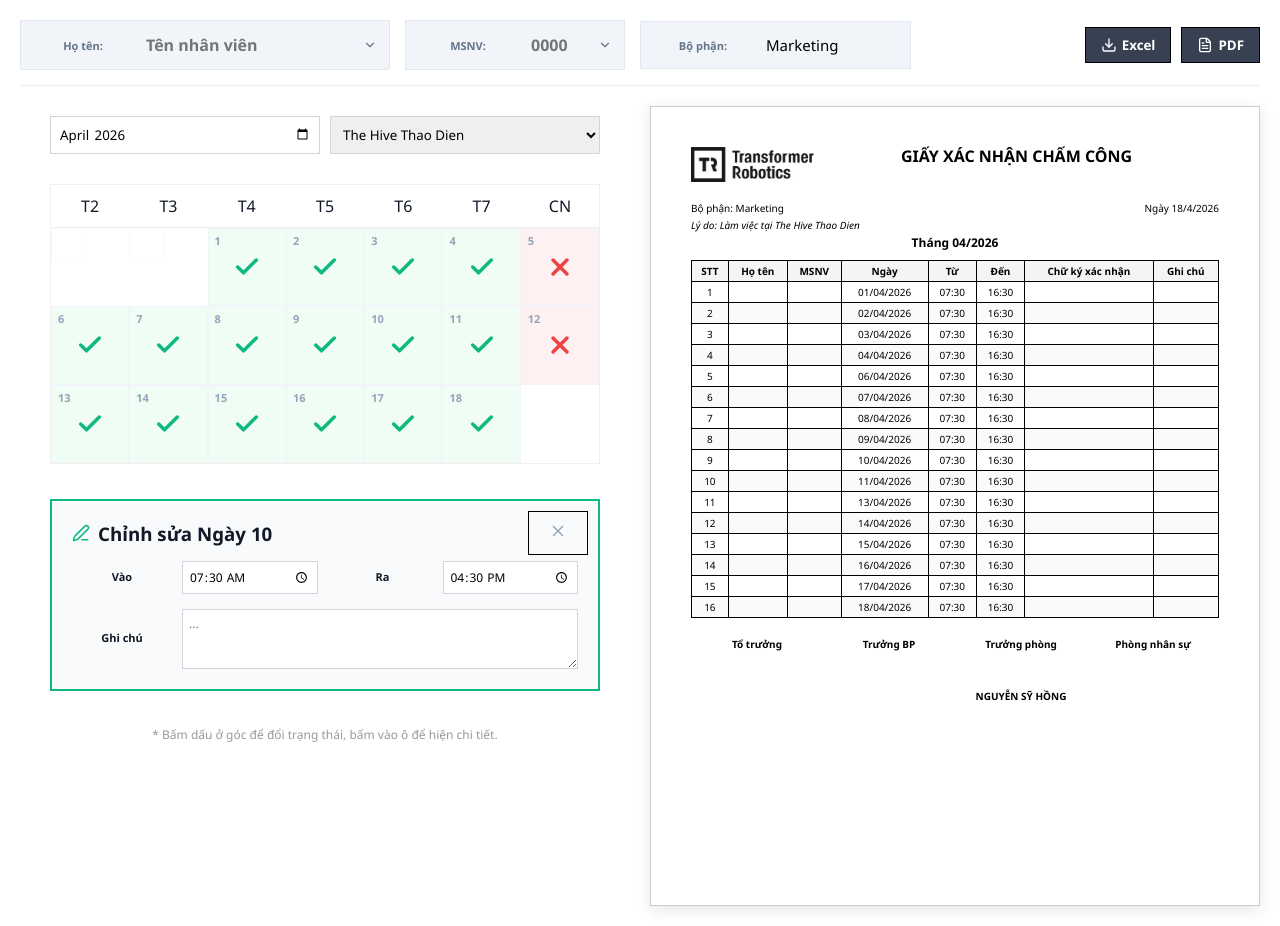
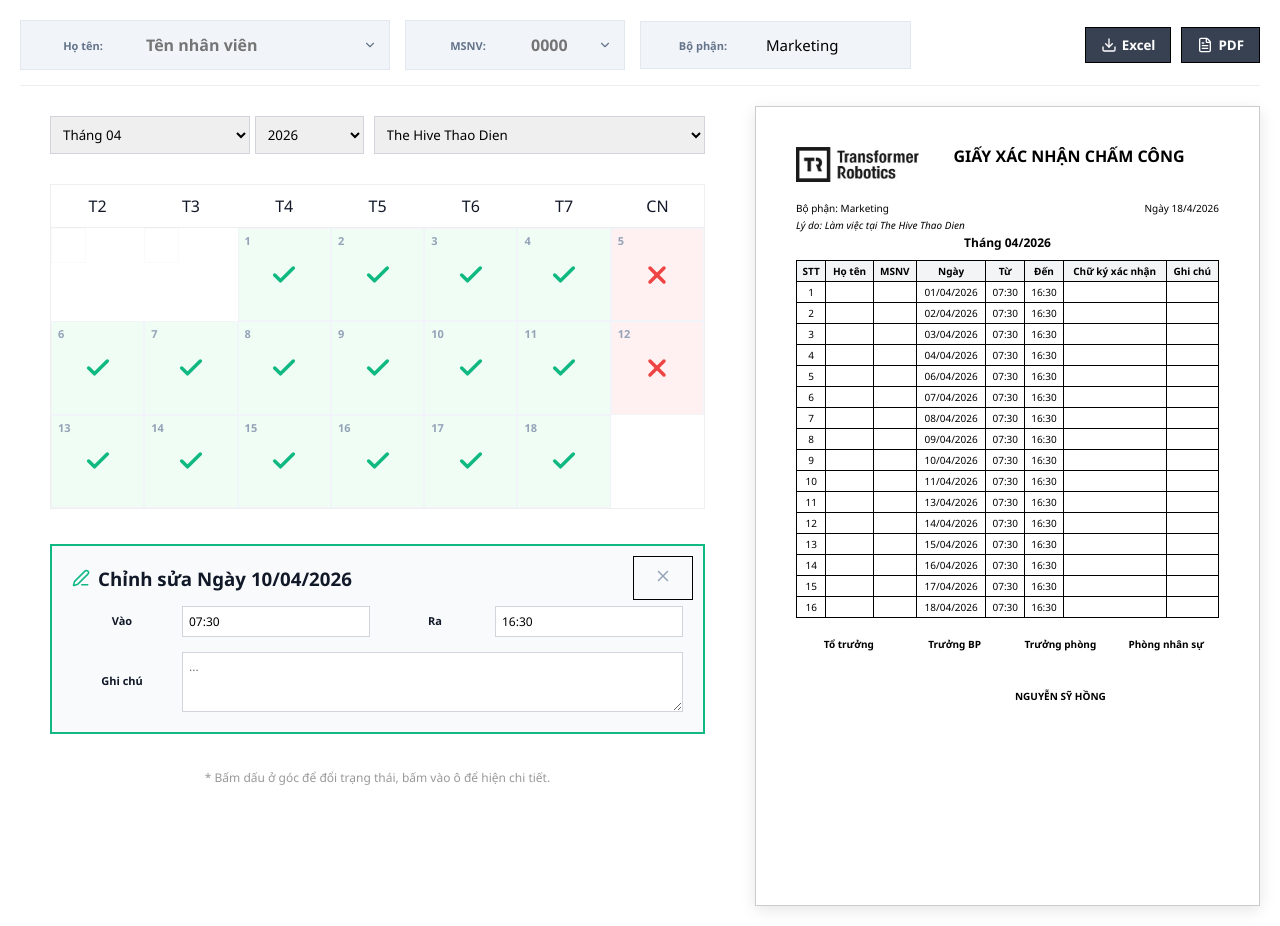
Before and after one commit to NgocTriTruong/ChamCong, a React (Vite) app: page / in a window 1280 px wide. Both pictures are taken after a click on the element "10". Built offline with nearby package versions, Linux system fonts and the light colour scheme.

Commit message:
feat: complete custom 24h fixes, Vietnamese month selectors, and full date modal title

```diff
--- a/src/App.tsx
+++ b/src/App.tsx
@@ -21,7 +21,8 @@ const EMPLOYEES = [
     { msnv: "02676", name: "Dương Ánh Hồng" },
     { msnv: "02679", name: "Võ Văn Sâm" },
     { msnv: "02680", name: "Nguyễn Quý Như Ý" },
-    { msnv: "02681", name: "Phạm Thùy Khánh Ngọc" }
+    { msnv: "02681", name: "Phạm Thùy Khánh Ngọc" },
+    { msnv: "00000", name: "Trương Ngọc Trí" },
 ];
 
 const exportToExcelFormat = async (entryData: any, user: any) => {
@@ -163,7 +164,28 @@ export default function App() {
                 <div className="dashboard-grid">
                     <div className="auth-card" style={{ padding: 0, border: 'none' }}>
                         <div style={{ display: 'flex', gap: 10, marginBottom: 15, padding: '0 20px' }}>
-                            <input type="month" value={month} onChange={e => setMonth(e.target.value)} style={{ flex: 1 }} />
+                            <div style={{ display: 'flex', flex: 1, gap: 5 }}>
+                                <select
+                                    value={month.split('-')[1]}
+                                    onChange={e => setMonth(`${month.split('-')[0]}-${e.target.value}`)}
+                                    style={{ flex: 2 }}
+                                >
+                                    {Array.from({ length: 12 }, (_, i) => {
+                                        const mm = (i + 1).toString().padStart(2, '0');
+                                        return <option key={mm} value={mm}>Tháng {mm}</option>;
+                                    })}
+                                </select>
+                                <select
+                                    value={month.split('-')[0]}
+                                    onChange={e => setMonth(`${e.target.value}-${month.split('-')[1]}`)}
+                                    style={{ flex: 1 }}
+                                >
+                                    {Array.from({ length: 10 }, (_, i) => {
+                                        const y = (new Date().getFullYear() - 5 + i).toString();
+                                        return <option key={y} value={y}>{y}</option>;
+                                    })}
+                                </select>
+                            </div>
                             <select value={location} onChange={e => setLocation(e.target.value)} style={{ flex: 1 }}>{LOCATIONS.map(l => <option key={l}>{l}</option>)}</select>
                         </div>
                         <div className="clean-calendar" style={{ margin: '0 20px' }}>
@@ -192,15 +214,15 @@ export default function App() {
                         {editingIdx !== null && (
                             <div style={{ background: '#f8fafc', padding: 20, marginTop: 20, margin: '20px 20px 0 20px', border: '2px solid #10b981', position: 'relative' }}>
                                 <button onClick={() => setEditingIdx(null)} style={{ position: 'absolute', top: 10, right: 10, background: 'none', color: '#94a3b8' }}><CloseIcon size={18} /></button>
-                                <h3 style={{ marginBottom: 15, display: 'flex', alignItems: 'center', gap: 8 }}><Edit3 size={18} color="#10b981" /> Chỉnh sửa Ngày {new Date(daysData[editingIdx].date).getDate()}</h3>
+                                <h3 style={{ marginBottom: 15, display: 'flex', alignItems: 'center', gap: 8 }}><Edit3 size={18} color="#10b981" /> Chỉnh sửa Ngày {format(new Date(daysData[editingIdx].date), 'dd/MM/yyyy')}</h3>
                                 <div style={{ display: 'grid', gridTemplateColumns: '1fr 1fr', gap: 15, marginBottom: 15 }}>
                                     <div className="user-input-group">
                                         <label>Vào</label>
-                                        <input type="time" value={daysData[editingIdx].startTime} onChange={e => { const n = [...daysData]; n[editingIdx].startTime = e.target.value; setDaysData(n); }} lang="vi-VN" />
+                                        <input type="text" placeholder="07:30" value={daysData[editingIdx].startTime} onChange={e => { const n = [...daysData]; n[editingIdx].startTime = e.target.value; setDaysData(n); }} />
                                     </div>
                                     <div className="user-input-group">
                                         <label>Ra</label>
-                                        <input type="time" value={daysData[editingIdx].endTime} onChange={e => { const n = [...daysData]; n[editingIdx].endTime = e.target.value; setDaysData(n); }} lang="vi-VN" />
+                                        <input type="text" placeholder="16:30" value={daysData[editingIdx].endTime} onChange={e => { const n = [...daysData]; n[editingIdx].endTime = e.target.value; setDaysData(n); }} />
                                     </div>
                                 </div>
                                 <div className="user-input-group"><label>Ghi chú</label><textarea value={daysData[editingIdx].note} placeholder="..." onChange={e => { const n = [...daysData]; n[editingIdx].note = e.target.value; setDaysData(n); }} style={{ minHeight: 60 }} /></div>
@@ -216,7 +238,23 @@ export default function App() {
                         <div style={{ textAlign: 'center', fontWeight: 'bold', fontSize: 12, marginBottom: 10 }}>Tháng {month.split('-')[1]}/{month.split('-')[0]}</div>
                         <table style={{ width: '100%', marginBottom: 20 }}>
                             <thead style={{ background: '#eee' }}><tr><th>STT</th><th>Họ tên</th><th>MSNV</th><th>Ngày</th><th>Từ</th><th>Đến</th><th>Chữ ký xác nhận</th><th>Ghi chú</th></tr></thead>
-                            <tbody>{daysData.filter(d => d.isPresent).map((d, i) => (<tr key={i}><td>{i + 1}</td><td>{user.user_name}</td><td>{user.msnv}</td><td>{format(new Date(d.date), 'dd/MM/yyyy')}</td><td>{d.startTime}</td><td>{d.endTime}</td><td></td><td style={{ textAlign: 'left', whiteSpace: 'pre-wrap' }}>{d.note}</td></tr>))}</tbody>
+                            <tbody>
+                                {daysData.filter(d => d.isPresent).map((d, i) => {
+                                    const isModified = d.startTime !== '07:30' || d.endTime !== '16:30';
+                                    return (
+                                        <tr key={i} style={{ backgroundColor: isModified ? '#fff1f2' : 'transparent', borderLeft: isModified ? '4px solid #ef4444' : 'none' }}>
+                                            <td>{i + 1}</td>
+                                            <td>{user.user_name}</td>
+                                            <td>{user.msnv}</td>
+                                            <td>{format(new Date(d.date), 'dd/MM/yyyy')}</td>
+                                            <td>{d.startTime}</td>
+                                            <td>{d.endTime}</td>
+                                            <td></td>
+                                            <td style={{ textAlign: 'left', whiteSpace: 'pre-wrap' }}>{d.note}</td>
+                                        </tr>
+                                    );
+                                })}
+                            </tbody>
                         </table>
                         <div style={{ display: 'grid', gridTemplateColumns: 'repeat(4, 1fr)', textAlign: 'center', fontWeight: 'bold', fontSize: 10 }}><div>Tổ trưởng</div><div>Trưởng BP</div><div>Trưởng phòng</div><div>Phòng nhân sự</div></div>
                         <div style={{ height: 40 }} /><div style={{ display: 'grid', gridTemplateColumns: 'repeat(4, 1fr)', textAlign: 'center', fontWeight: 'bold', fontSize: 10 }}><div /> <div /> <div style={{ textAlign: 'center' }}>NGUYỄN SỸ HỒNG</div> <div /></div>
```
